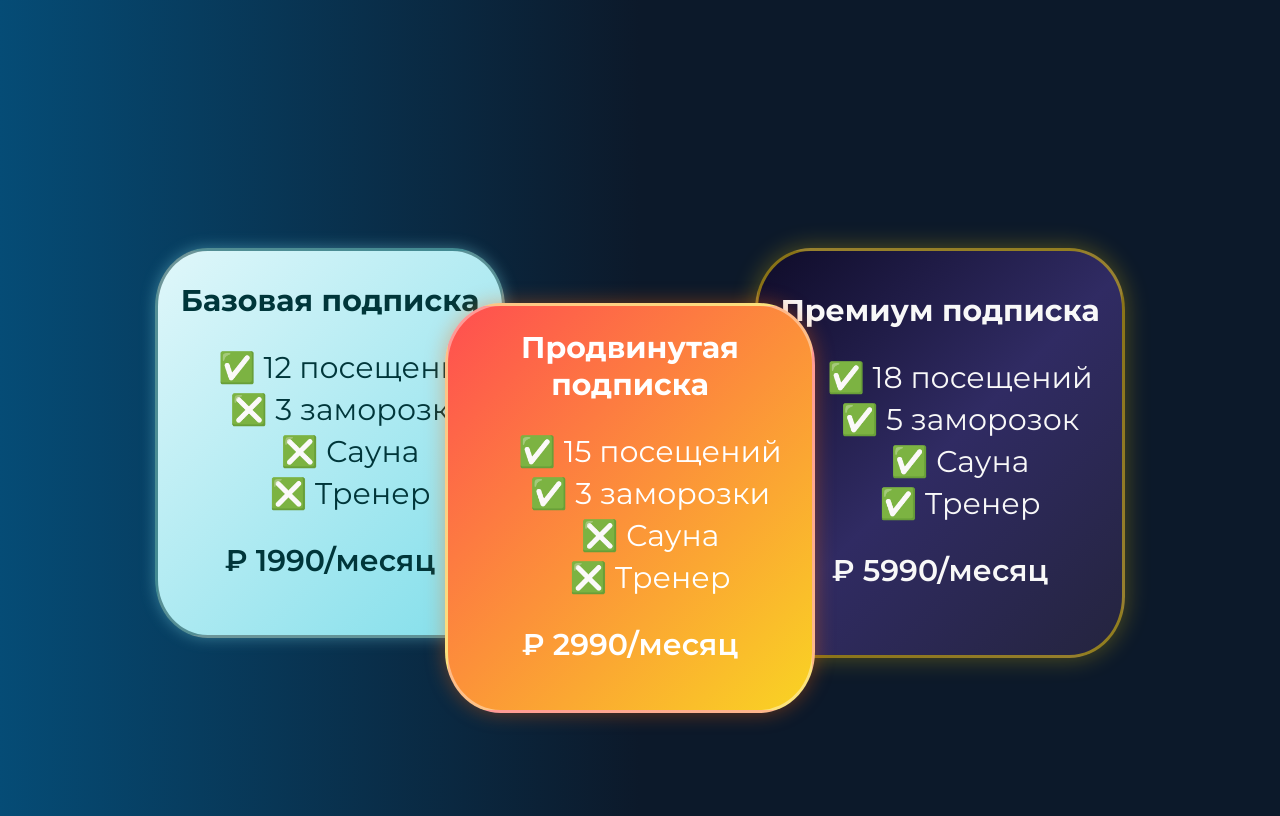
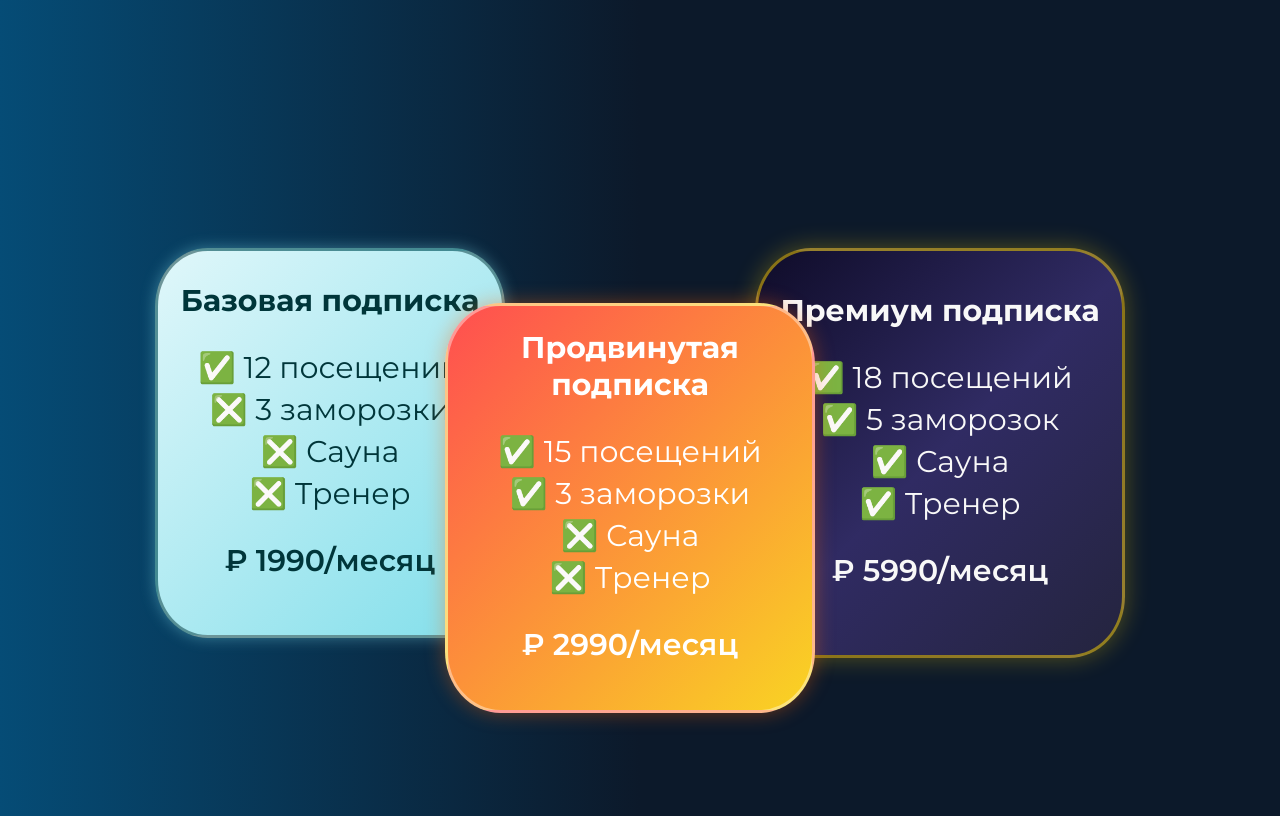
Before and after one commit to David-99-it/Rocking-subscriptions, a plain HTML site: page index.html in a window 1280 px wide. Drawn offline with Linux system fonts and the light colour scheme.

Commit message:
025-commit, did some change

```diff
--- a/styles.css
+++ b/styles.css
@@ -77,6 +77,8 @@ body {
 ul {
     /* Удаление маркеров списка */
     list-style: none;
+    padding: 0;
+    text-align: center;
 }
 
 li {
```
